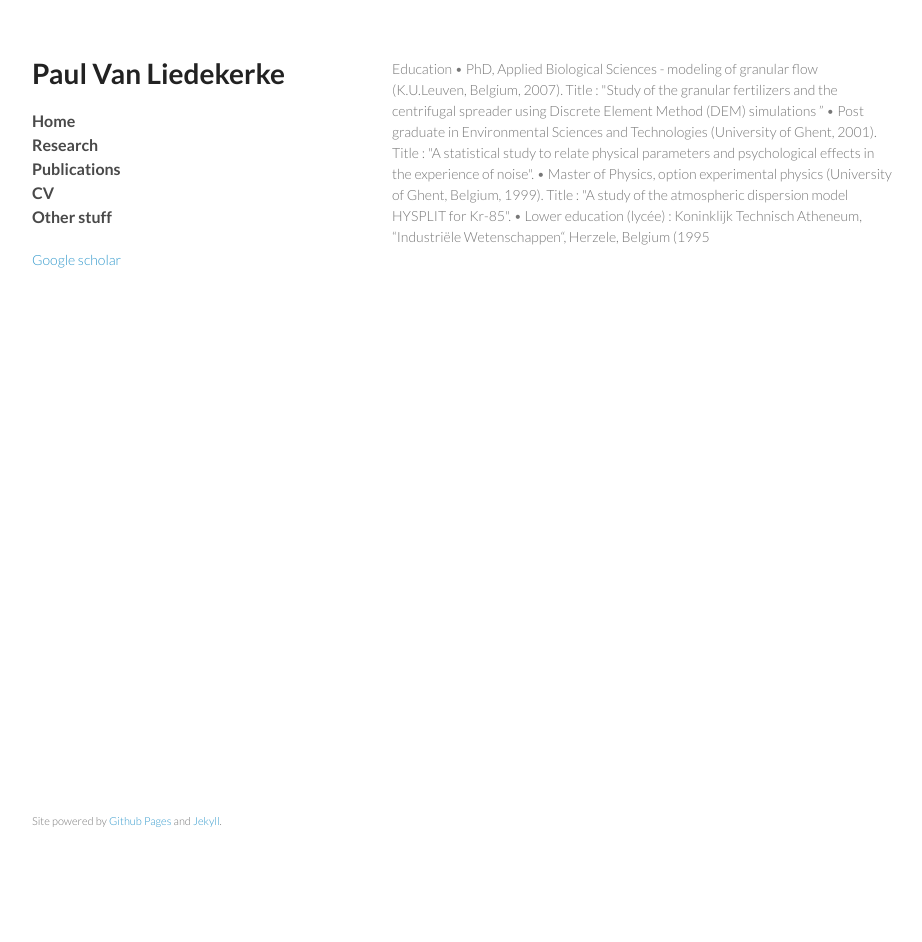
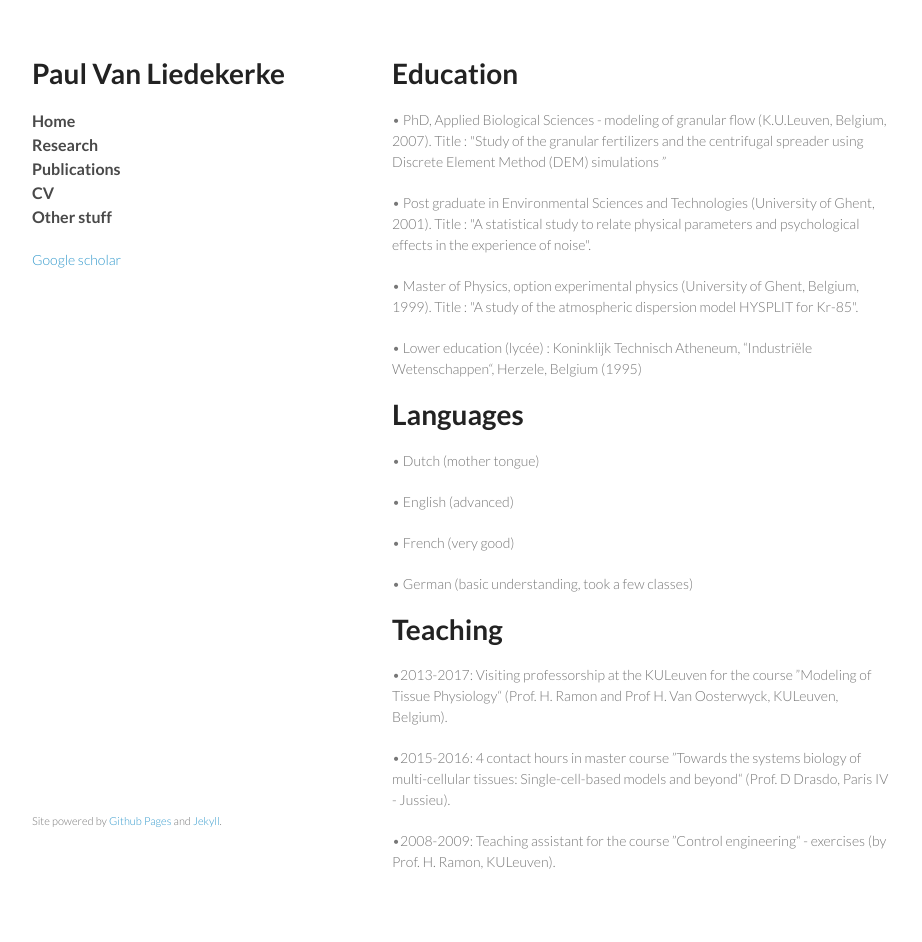
Before and after one commit to paulvanliedekerke/wittgenstein, a Jekyll site: the page cv.html, which Jekyll copies as it is, in a window 1280 px wide. Shown: the whole page, without its empty margins (178-1100 px from the left). Built offline with Jekyll 4.4.1, drawn with Linux system fonts in a browser that asks for light colours; Markdown is read by kramdown in place of the engine named in the settings; before the commit the page ends 900 px from its top, so only the background shows below that.

Commit message:
Update cv.html

```diff
--- a/cv.html
+++ b/cv.html
@@ -32,16 +32,35 @@
       </header>
       <section>
 
-Education
-• PhD, Applied Biological Sciences - modeling of granular flow (K.U.Leuven, Belgium, 2007). Title :
+<h1>Education</h1>
+	      <p></p>
+<p>• PhD, Applied Biological Sciences - modeling of granular flow (K.U.Leuven, Belgium, 2007). Title :
 "Study of the granular fertilizers and the centrifugal spreader using Discrete Element Method (DEM)
-simulations ”
-• Post graduate in Environmental Sciences and Technologies (University of Ghent, 2001). Title : "A
-statistical study to relate physical parameters and psychological effects in the experience of noise".
-• Master of Physics, option experimental physics (University of Ghent, Belgium, 1999). Title : "A
-study of the atmospheric dispersion model HYSPLIT for Kr-85".
-• Lower education (lycée) : Koninklijk Technisch Atheneum, “Industriële Wetenschappen“, Herzele,
-Belgium (1995
+simulations ”</p>
+<p>• Post graduate in Environmental Sciences and Technologies (University of Ghent, 2001). Title : "A
+statistical study to relate physical parameters and psychological effects in the experience of noise".</p>
+<p>• Master of Physics, option experimental physics (University of Ghent, Belgium, 1999). Title : "A
+study of the atmospheric dispersion model HYSPLIT for Kr-85".</p>
+<p>• Lower education (lycée) : Koninklijk Technisch Atheneum, “Industriële Wetenschappen“, Herzele,
+Belgium (1995) </p>
+	<p></p>
+
+<h1>Languages</h1>
+
+<p>• Dutch (mother tongue)</p>
+<p><p>• English (advanced)</p>
+• French (very good)</p>
+<p>• German (basic understanding, took a few classes)</p>
+	<p></p>
+
+<h1>Teaching</h1>
+<p>•2013-2017: Visiting professorship at the KULeuven for the course ”Modeling of Tissue Physiology“
+(Prof. H. Ramon and Prof H. Van Oosterwyck, KULeuven, Belgium).</p>
+<p>•2015-2016: 4 contact hours in master course ”Towards the systems biology of multi-cellular tissues:
+Single-cell-based models and beyond“ (Prof. D Drasdo, Paris IV - Jussieu).</p>
+<p></p>•2008-2009: Teaching assistant for the course ”Control engineering“ - exercises (by Prof. H. Ramon,
+KULeuven).</p>
+
 
 
 
```
